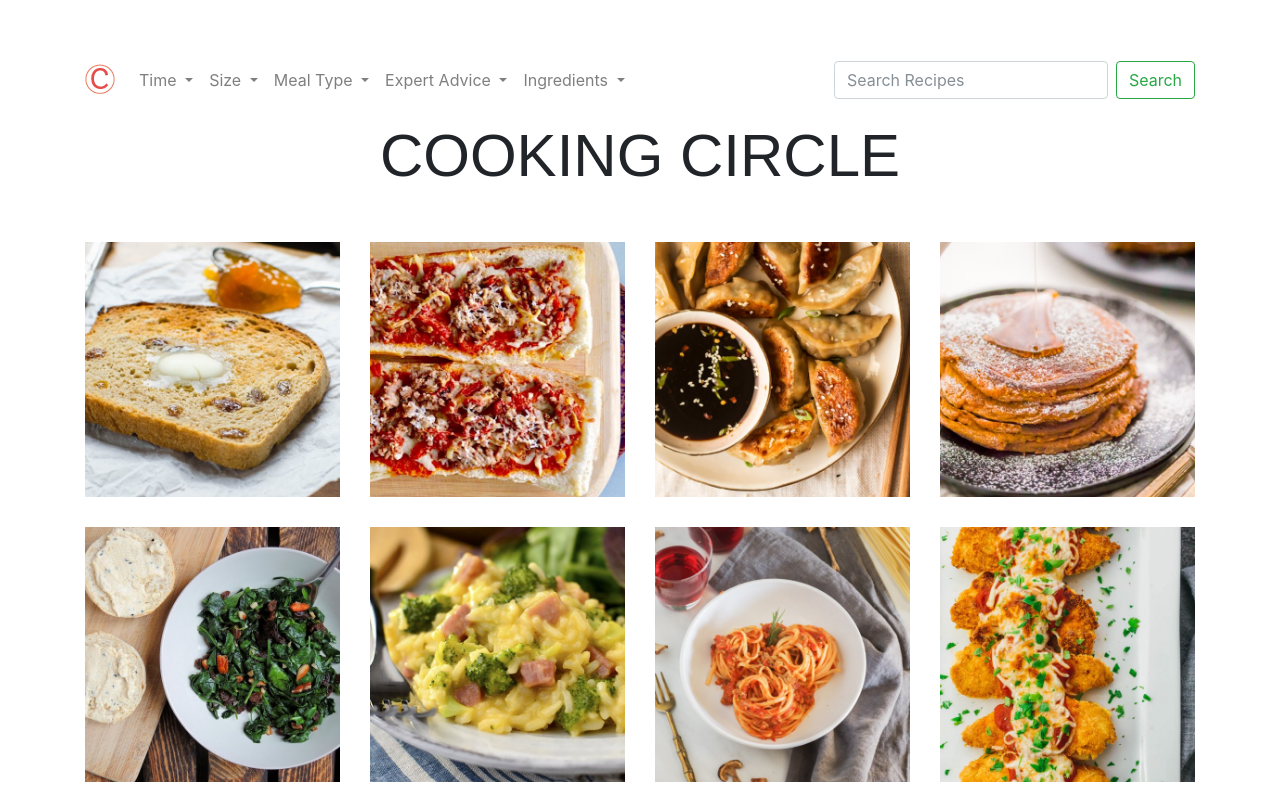
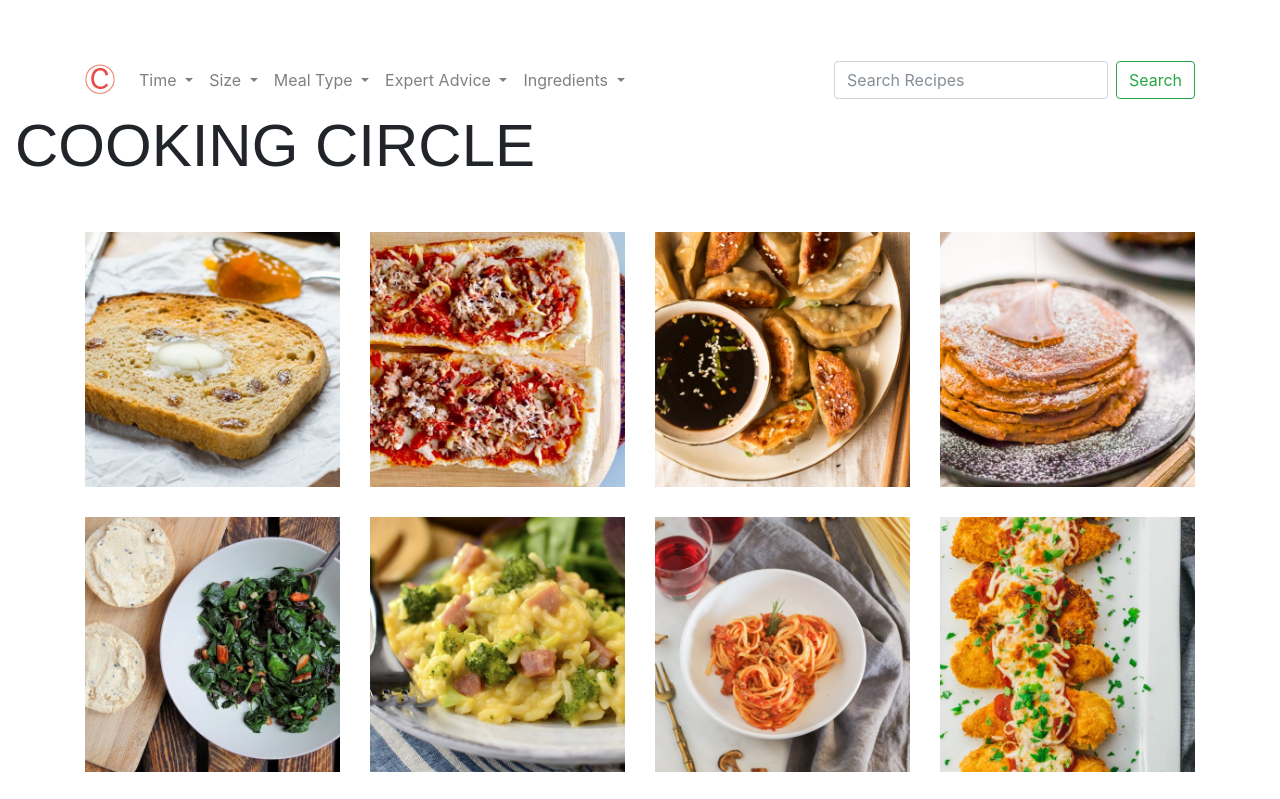
Before and after one commit to maria785/200final, a plain HTML site: page final/index.html in a window 1280 px wide. Shown: the top 799 px of the page. Drawn offline with nearby package versions, Linux system fonts and the light colour scheme; a web font is replaced by a local one.

Commit message:
Update index.html

```diff
--- a/final/index.html
+++ b/final/index.html
@@ -23,11 +23,9 @@
          h1 {
           font-size: 60px;
           margin-bottom: 50px;
-             text-align: center;
-            margin-top: 10px;
-             font-family: europa, sans-serif;
-         font-style: normal;
-        font-weight: 400;
+            font-family: retiro-std-96pt, sans-serif;
+font-style: normal;
+font-weight: 200;
             }
             footer{
                 margin-top:100px;
```
